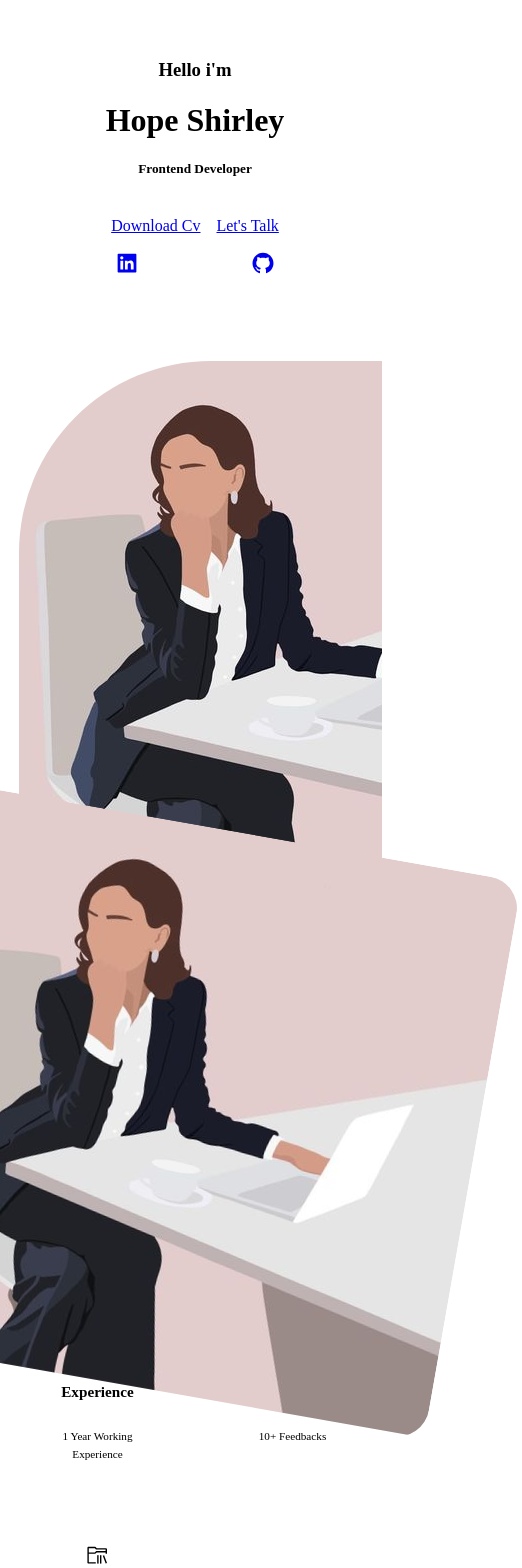
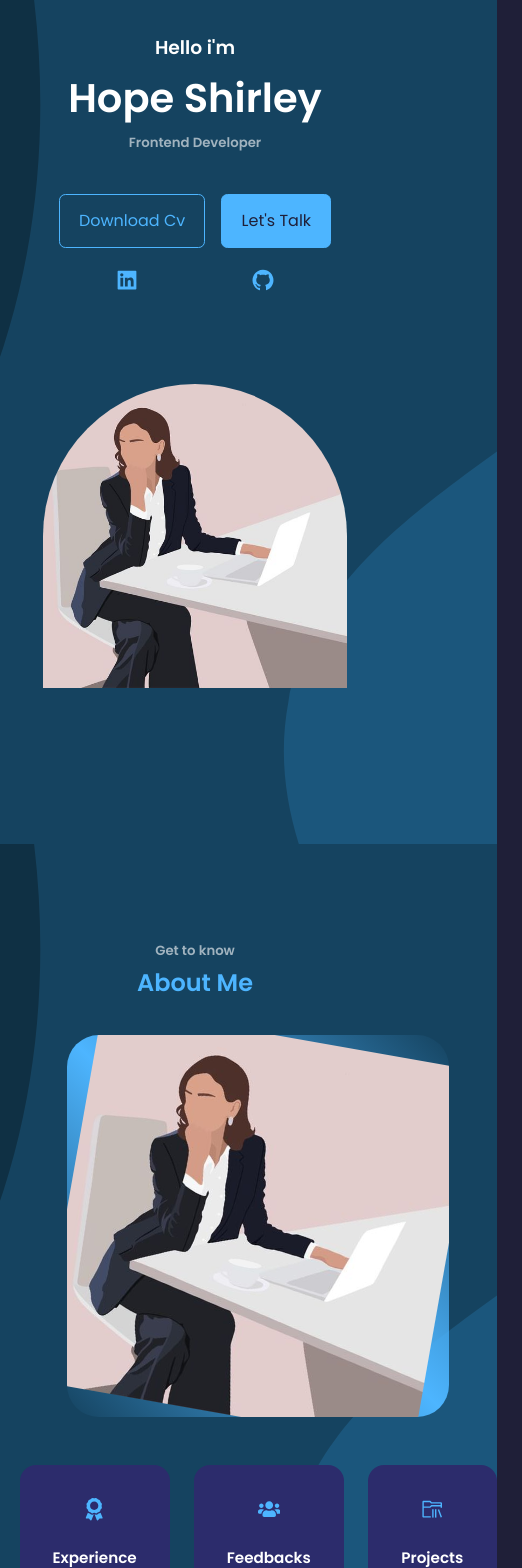
Before and after one commit to hopeminyoso/my-portfolio, a React (Create React App) app: page / in a window 390 px wide. Shown: the top 1568 px of the page, 522 px wide, since content can reach past the window. Built offline with nearby package versions, Linux system fonts and the light colour scheme.

Commit message:
update ui of the project

```diff
--- a/src/components/about/about.css
+++ b/src/components/about/about.css
@@ -1,33 +1,27 @@
 .about__container {
   display: grid;
-    grid-template-columns: 35% 50%;
-    gap: 15%;
+  grid-template-columns: 1fr 1fr; /* Adjusted grid columns for better responsiveness */
+  gap: 2rem; /* Increased gap for better spacing */
 }
 
 .about__me {
   width: 100%;
-    aspect-ratio: 1/1;
   border-radius: 2rem;
-    background: linear-gradient(
-      45deg,
-      transparent,
-      var(--color-primary),
-      transparent
-    );
+  background: linear-gradient(45deg, transparent, var(--color-primary), transparent);
   display: grid;
   place-items: center;
+  overflow: hidden; /* Added overflow hidden for container */
 }
 
 .about__me-image {
-    /* height: 100%; */
-    object-fit: cover;
+  width: 100%; /* Adjusted width for responsiveness */
+  height: auto; /* Allowing the image to resize proportionally */
   border-radius: 2rem;
-    overflow: hidden;
   transform: rotate(10deg);
-    transition: var(--transition);
+  transition: transform var(--transition);
 }
 
-  .about__me-image:hover {
+.about__me:hover .about__me-image {
   transform: rotate(0);
 }
 
@@ -90,21 +84,13 @@
   /* media queries (small devices) */
 
   @media screen and (max-width: 600px) {
-    .about__me {
-      width: 65%;
-      margin: 0 auto 3rem;
+    .about__container {
+      grid-template-columns: 1fr; /* Single column layout on smaller devices */
+      gap: 1rem; /* Adjusted gap for smaller screens */
     }
 
-    .about__cards {
-      grid-template-columns: 1fr 1fr;
-      gap: 1rem;
-    }
-
-    .about__content {
-      text-align: center;
-    }
-
-    .about__content p {
-      margin: 1.5rem;
+    .about__me {
+      width: 80%; /* Adjusted width for better fit on small screens */
+      margin: 0 auto 2rem; /* Centering and margin adjustment */
     }
   }
--- a/src/components/experience/experience.css
+++ b/src/components/experience/experience.css
@@ -10,6 +10,7 @@
   border-radius: 2rem;
   border: 1px solid transparent;
   transition: var(--transition);
+  color: var(--color-primary);
 }
 
 .experience__container > div:hover {
@@ -50,18 +51,16 @@
     padding: 2rem;
     margin: 0 auto;
   }
-
   .experience__content {
     padding: 1rem;
   }
 }
+
 /* media queries (small devices) */
-
 @media screen and (max-width: 600px) {
   .experience__container {
     gap: 1rem;
   }
-
   .experience__container > div {
     width: 100%;
     padding: 2rem 1rem;
--- /dev/null
+++ b/src/index.css
@@ -0,0 +1,130 @@
+@import url("https://fonts.googleapis.com/css2?family=Open+Sans:wght@400;700&family=Poppins:wght@300;400;500;600&display=swap");
+
+* {
+  margin: 0;
+  padding: 0;
+  border: 0;
+  outline: 0;
+  box-sizing: border-box;
+  list-style: none;
+  text-decoration: none;
+}
+
+:root {
+  --color-bg: #1f1f38;
+  --color-bg-variant: #2c2c6c;
+  --color-primary: #4db5ff;
+  --color-primary-lighter: #7fc5ff; /* Lighter shade for hover */
+  --color-primary-variant: rgba(77, 141, 255, 0.4);
+  --color-white: #fff;
+  --color-light: rgba(255, 255, 255, 0.6);
+
+  --transition: all 400ms;
+
+  --container-width-lg: 75%;
+  --container-width-md: 86%;
+  --container-width-sm: 90%;
+}
+
+html {
+  scroll-behavior: smooth;
+}
+
+::-webkit-scrollbar {
+  display: none;
+}
+
+body {
+  font-family: "Poppins", sans-serif;
+  background: var(--color-bg) url("../src/assets/bg-texture.svg") fixed;
+  background-size: cover;
+  background-repeat: no-repeat;
+  color: var(--color-white);
+  line-height: 1.7;
+}
+
+.container {
+  width: var(--container-width-lg);
+  margin: 0 auto;
+}
+
+h1 {
+  font-size: 2.5rem;
+}
+
+section {
+  margin-top: 8rem;
+  /* height: 100vh; */
+}
+
+section > h2,
+section > h5 {
+  text-align: center;
+  color: var(--color-light);
+}
+
+section > h2 {
+  color: var(--color-primary);
+  margin-bottom: 3rem;
+}
+
+.text-light {
+  color: var(--color-light);
+}
+
+a {
+  color: var(--color-primary);
+  transition: var(--transition);
+}
+
+a:hover {
+  color: var(--color-white);
+}
+
+.btn {
+  width: max-content;
+  display: inline-block;
+  padding: var(--color-primary);
+  padding: 0.75rem 1.2rem;
+  border-radius: 0.4rem;
+  cursor: pointer;
+  border: 1px solid var(--color-primary);
+  transition: var(--transition);
+}
+
+.btn-primary {
+  background: var(--color-primary);
+  color: var(--color-bg);
+}
+
+.btn:hover {
+  background: var(--color-primary-lighter); /* Updated lighter shade on hover */
+  color: var(--color-bg);
+  border-color: transparent;
+}
+
+img {
+  display: block;
+  width: 100%;
+  object-fit: cover;
+}
+
+/* media queries (medium devices) */
+@media screen and (max-width: 1024px) {
+  .container {
+    width: var(--container-width-md);
+  }
+  section {
+    margin-top: 6rem;
+  }
+}
+
+/* media queries (small devices) */
+@media screen and (max-width: 600px) {
+  .container {
+    width: var(--container-width-sm);
+  }
+  section > h2 {
+    margin-bottom: 2rem;
+  }
+}
--- a/src/index.js
+++ b/src/index.js
@@ -1,16 +1,11 @@
-import React from 'react';
-import ReactDOM from 'react-dom/client';
-import App from './App';
-import reportWebVitals from './reportWebVitals';
+import React from "react";
+// import ReactDOM from "react-dom";
+import { createRoot } from "react-dom/client";
+import App from "./App";
+import "./index.css";
 
-const root = ReactDOM.createRoot(document.getElementById('root'));
-root.render(
-  <React.StrictMode>
-    <App />
-  </React.StrictMode>
-);
-
-// If you want to start measuring performance in your app, pass a function
-// to log results (for example: reportWebVitals(console.log))
-// or send to an analytics endpoint. Learn more: https://bit.ly/CRA-vitals
-reportWebVitals();
+// const
+const container = document.querySelector("#root");
+const root = createRoot(container);
+root.render(<App />);
+// ReactDOM.render(<App />, document.querySelector("#root"));
--- a/src/reportWebVitals.js
+++ /dev/null
@@ -1,13 +0,0 @@
-const reportWebVitals = onPerfEntry => {
-  if (onPerfEntry && onPerfEntry instanceof Function) {
-    import('web-vitals').then(({ getCLS, getFID, getFCP, getLCP, getTTFB }) => {
-      getCLS(onPerfEntry);
-      getFID(onPerfEntry);
-      getFCP(onPerfEntry);
-      getLCP(onPerfEntry);
-      getTTFB(onPerfEntry);
-    });
-  }
-};
-
-export default reportWebVitals;
```
Also changed, not shown: src/setupTests.js (deleted, +0 -5 lines), src/App.css (added), src/assets/bg-texture.svg (added), 1 other file (tests, documents, lock files or other folders). Lines whose indentation alone changed are shown as unchanged.
